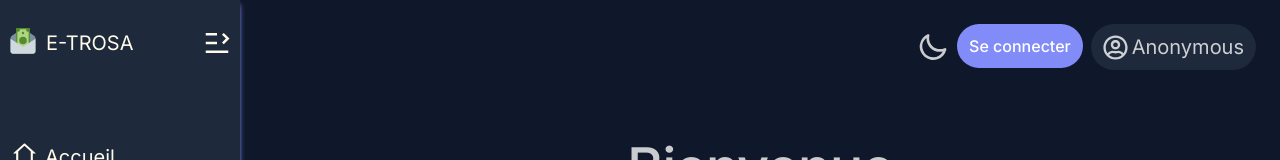
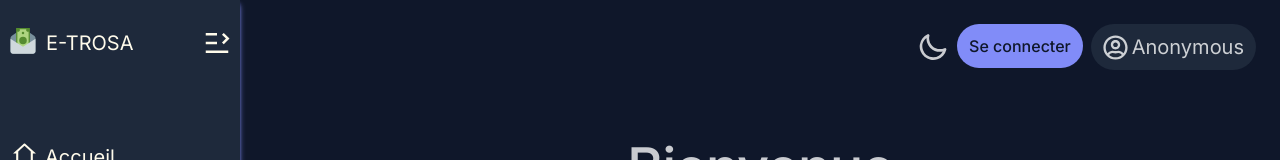
Before and after one commit to tsifcarnage/E-trosa, a React (Vite) app: page / in a window 1280 px wide. Shown: the top 160 px of the page. Built offline with nearby package versions, Linux system fonts and the light colour scheme; what ag-grid-community would draw is missing.

Commit message:
Update Navbar.tsx

```diff
--- a/src/components/nav/Navbar.tsx
+++ b/src/components/nav/Navbar.tsx
@@ -26,7 +26,7 @@ export default function Navbar({ links }: ISidebarProps) {
 
         {/* connexion */}
         <div>
-          <button className="self-center cursor-pointer bg-secondary hover:bg-success rounded-full px-3 py-2.5 text-white font-medium transition-all duration-100 " onClick={() => setOpenLogin(true)}>
+          <button className="self-center cursor-pointer bg-secondary hover:bg-success rounded-full px-3 py-2.5 text-base-100 font-medium transition-all duration-100 " onClick={() => setOpenLogin(true)}>
             Se connecter
           </button>
           {openLogin && (
```
